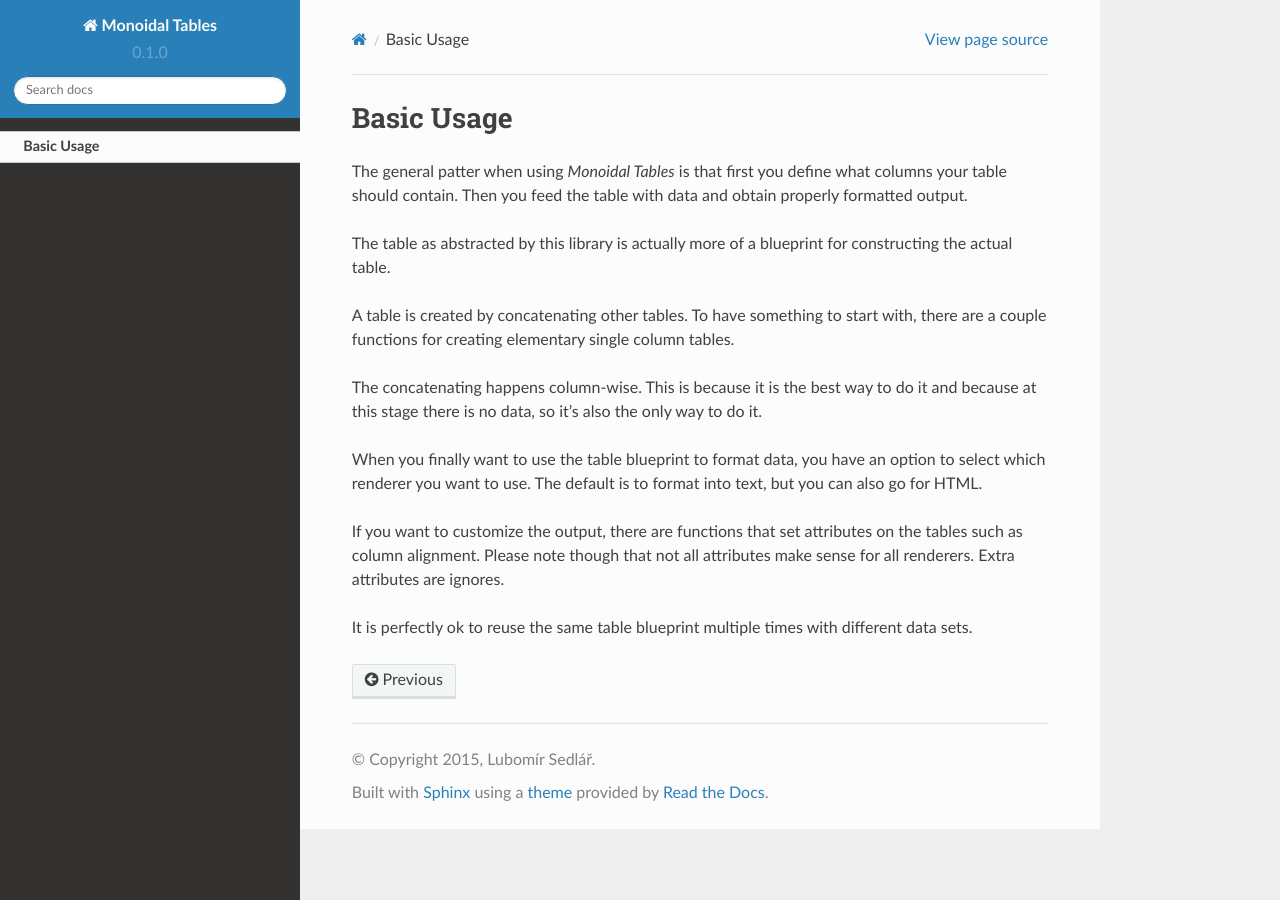
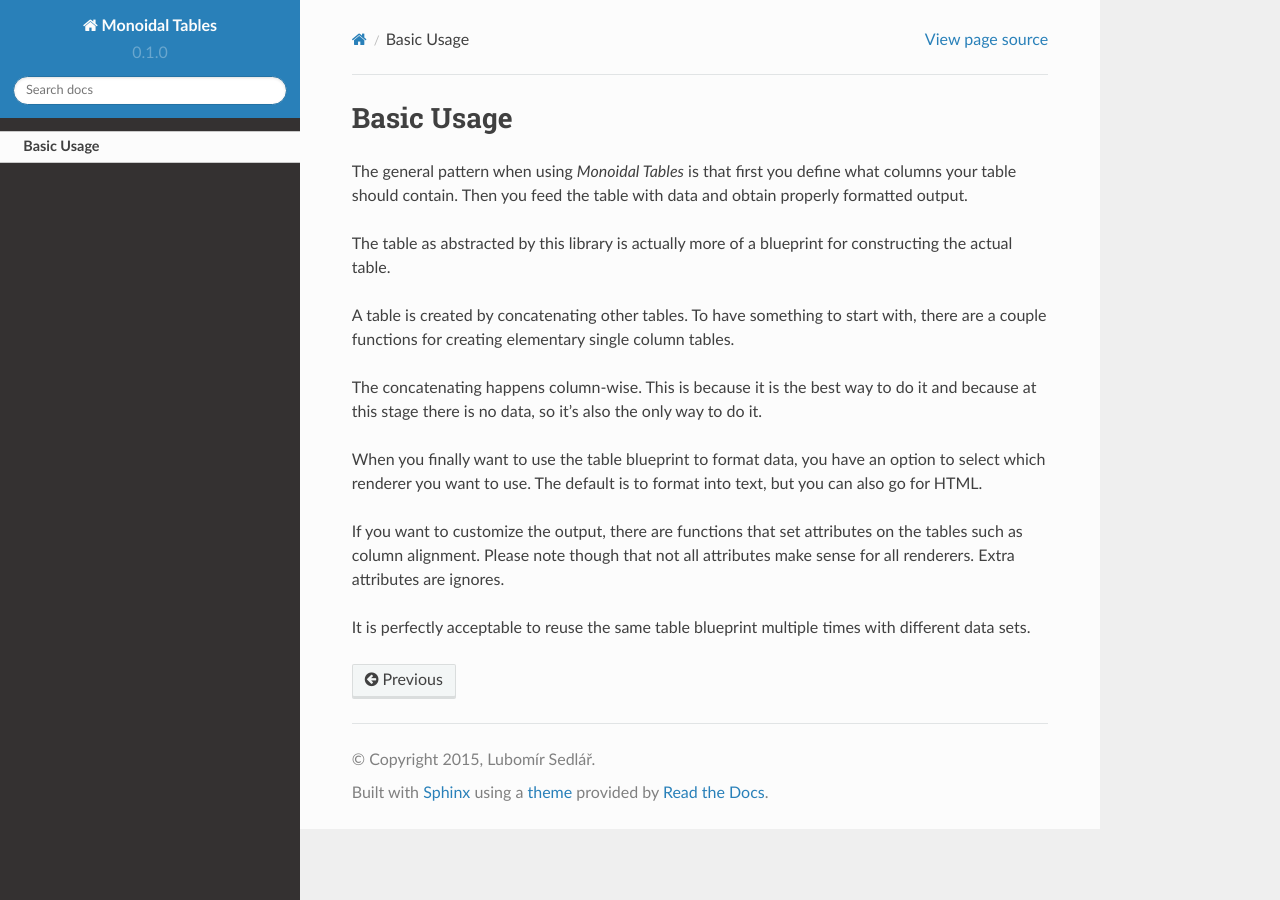
Before and after one commit to PlumpMath/monoidal-tables, a Sphinx documentation site: the page built from docs/basics.rst, in a window 1280 px wide. Built offline with Sphinx 7.4.7 and the Read the Docs theme 2.0.0, drawn with Linux system fonts in a browser that asks for light colours.

Commit message:
Fix typos in docs

```diff
--- a/docs/basics.rst
+++ b/docs/basics.rst
@@ -1,7 +1,7 @@
 Basic Usage
 ===========
 
-The general patter when using *Monoidal Tables* is that first you define what
+The general pattern when using *Monoidal Tables* is that first you define what
 columns your table should contain. Then you feed the table with data and obtain
 properly formatted output.
 
@@ -24,5 +24,5 @@ If you want to customize the output, there are functions that set attributes on
 the tables such as column alignment. Please note though that not all attributes
 make sense for all renderers. Extra attributes are ignores.
 
-It is perfectly ok to reuse the same table blueprint multiple times with
-different data sets.
+It is perfectly acceptable to reuse the same table blueprint multiple times
+with different data sets.
```
